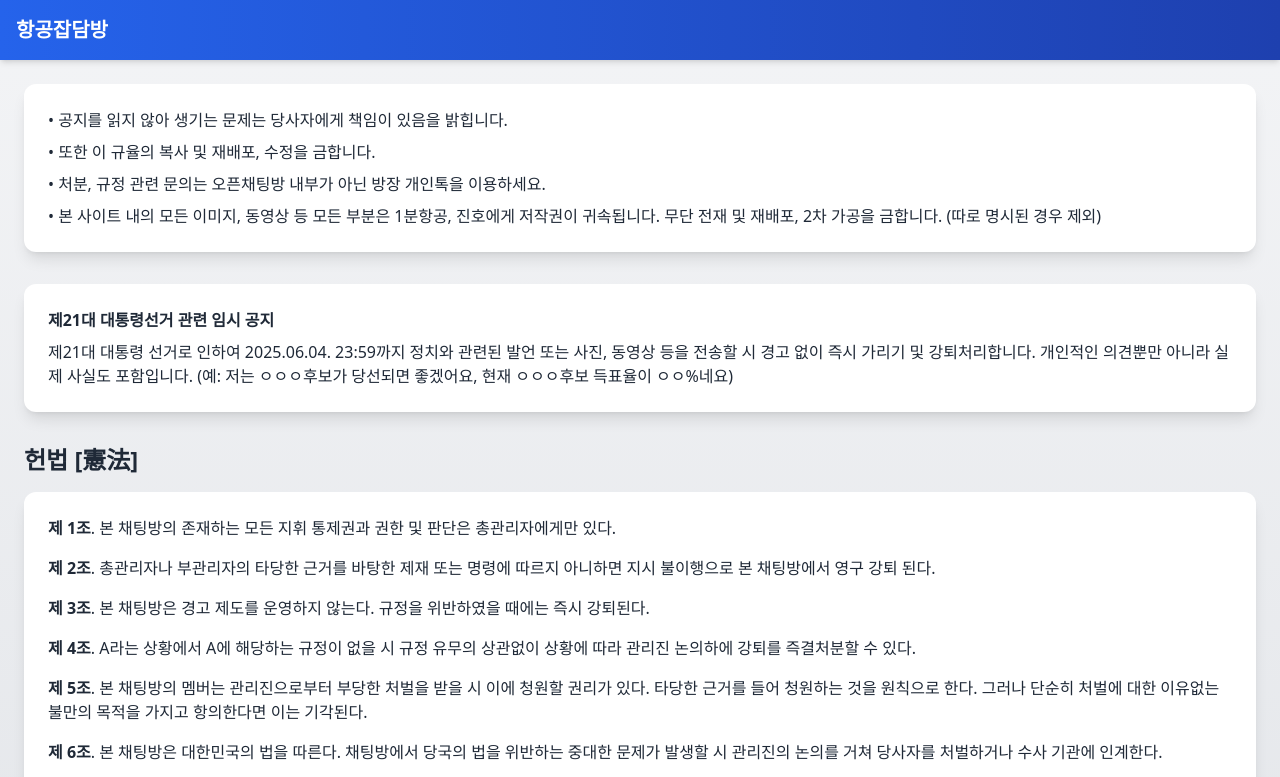
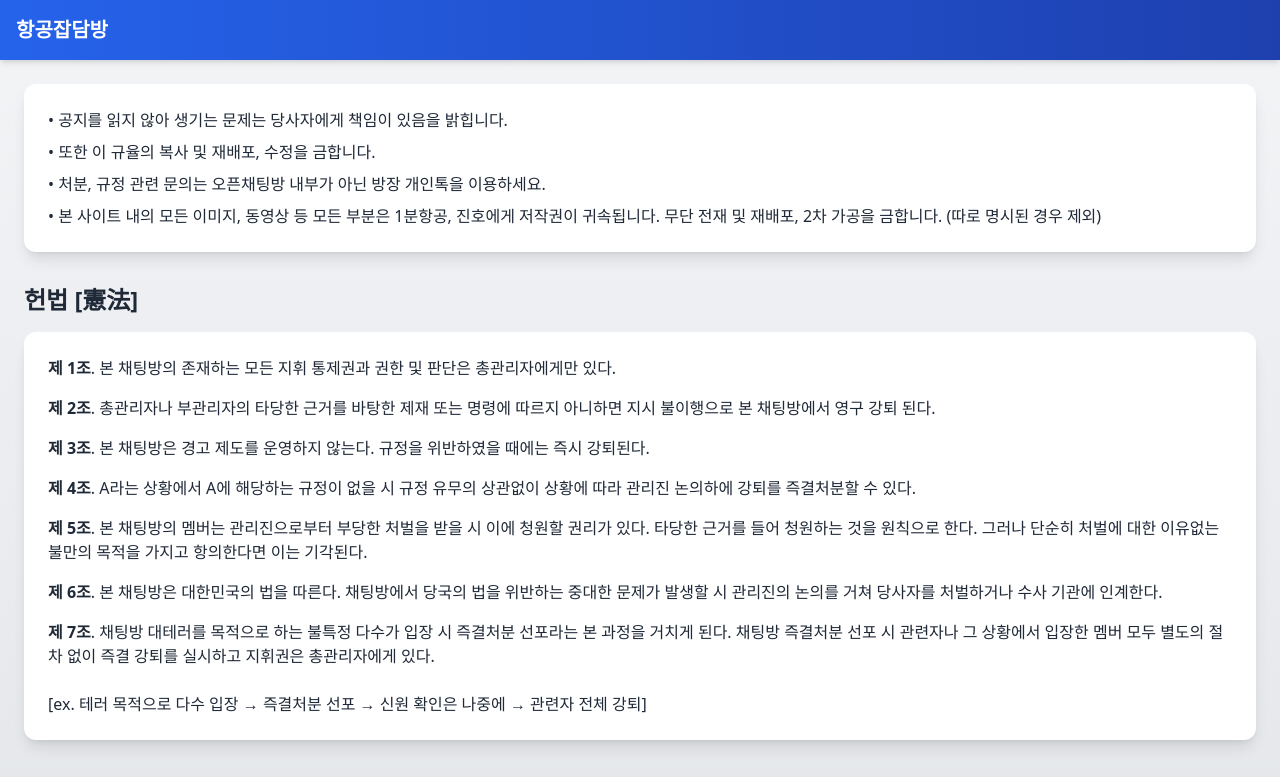
Before and after one commit to jinho5473/1m-maintenance, a plain HTML site: page index.html in a window 1280 px wide. Shown: the top 777 px of the page. Drawn offline with nearby package versions, Linux system fonts and the light colour scheme.

Commit message:
임시공지 삭제

```diff
--- a/index.html
+++ b/index.html
@@ -25,17 +25,6 @@
           <li>• 또한 이 규율의 복사 및 재배포, 수정을 금합니다.</li>
           <li>• 처분, 규정 관련 문의는 오픈채팅방 내부가 아닌 방장 개인톡을 이용하세요.</li>
           <li>• 본 사이트 내의 모든 이미지, 동영상 등 모든 부분은 1분항공, 진호에게 저작권이 귀속됩니다. 무단 전재 및 재배포, 2차 가공을 금합니다. (따로 명시된 경우 제외)</li>
-        </ul>
-      </div>
-    </section>
-
-    <!-- 임시공지 (대선관련) -->
-
-    <section id="temp-notice" class="mb-8">
-      <div class="bg-white p-6 shadow-lg rounded-xl">
-        <ul class="space-y-2">
-          <li><b>제21대 대통령선거 관련 임시 공지</b></li>
-          <li>제21대 대통령 선거로 인하여 2025.06.04. 23:59까지 정치와 관련된 발언 또는 사진, 동영상 등을 전송할 시 경고 없이 즉시 가리기 및 강퇴처리합니다. 개인적인 의견뿐만 아니라 실제 사실도 포함입니다. (예: 저는 ㅇㅇㅇ후보가 당선되면 좋겠어요, 현재 ㅇㅇㅇ후보 득표율이 ㅇㅇ%네요)</li>
         </ul>
       </div>
     </section>
```
